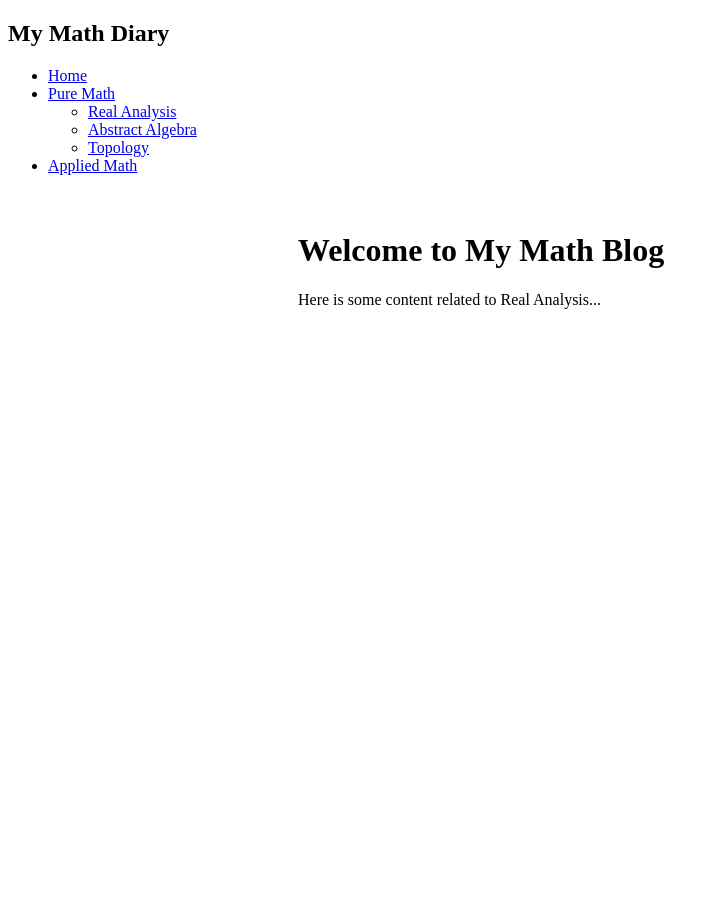
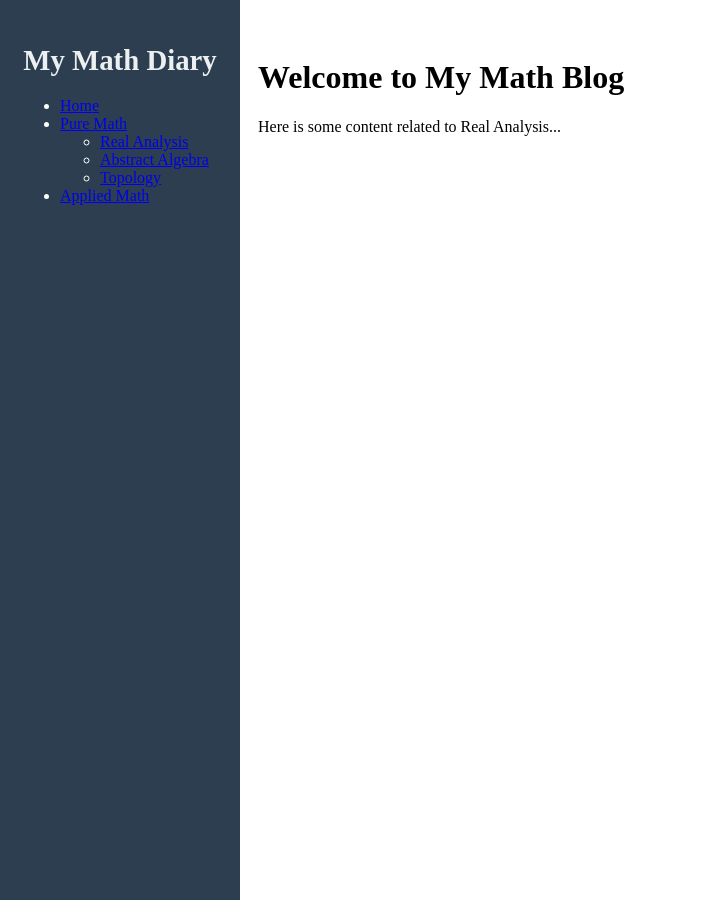
Before and after one commit to GitDisciplined/GitDisciplined.github.io, a Jekyll site: the page built from index.md, in a window 1280 px wide. Shown: the whole page, without its empty margins (0-717 px from the left). Built offline with Jekyll 4.4.1, drawn with Linux system fonts in a browser that asks for light colours.

Commit message:
Update style.css

```diff
--- a/assets/css/style.css
+++ b/assets/css/style.css
@@ -1,25 +1,46 @@
-/* Main Content Area */
-.main-content {
-  margin-left: 270px;  /* Increase margin to ensure content doesn't overlap with sidebar */
-  padding: 20px;       /* Add padding for spacing */
-  transition: margin-left 0.3s ease; /* Smooth transition if sidebar is toggled */
+/* Sidebar */
+.sidebar {
+  width: 200px;                      /* ⬅️ Reduced width */
+  background-color: #2c3e50;
+  color: #fff;
+  padding: 20px;
+  height: 100vh;
+  position: fixed;
+  top: 0;
+  left: 0;
+  transition: transform 0.3s ease;
 }
 
-/* Mobile View */
+.sidebar h2 {
+  font-family: 'Merriweather', serif;
+  font-size: 1.8em;
+  margin-bottom: 20px;
+  color: #ecf0f1;
+  text-align: center;
+}
+
+/* Main Content */
+.main-content {
+  margin-left: 230px;               /* ⬅️ Push content more to the right */
+  padding: 30px 20px;
+  transition: margin-left 0.3s ease;
+}
+
+/* Responsive (Mobile) */
 @media screen and (max-width: 768px) {
   .sidebar {
-    transform: translateX(-100%);  /* Initially hide the sidebar */
+    transform: translateX(-100%);
   }
 
   .sidebar.show {
-    transform: translateX(0);  /* Show sidebar when toggled */
+    transform: translateX(0);
   }
 
   .main-content {
-    margin-left: 0;  /* No left margin on small screens */
+    margin-left: 0;
   }
 
   .sidebar.show ~ .main-content {
-    margin-left: 100%; /* Push the content when sidebar is open */
+    margin-left: 100%;
   }
 }
```
